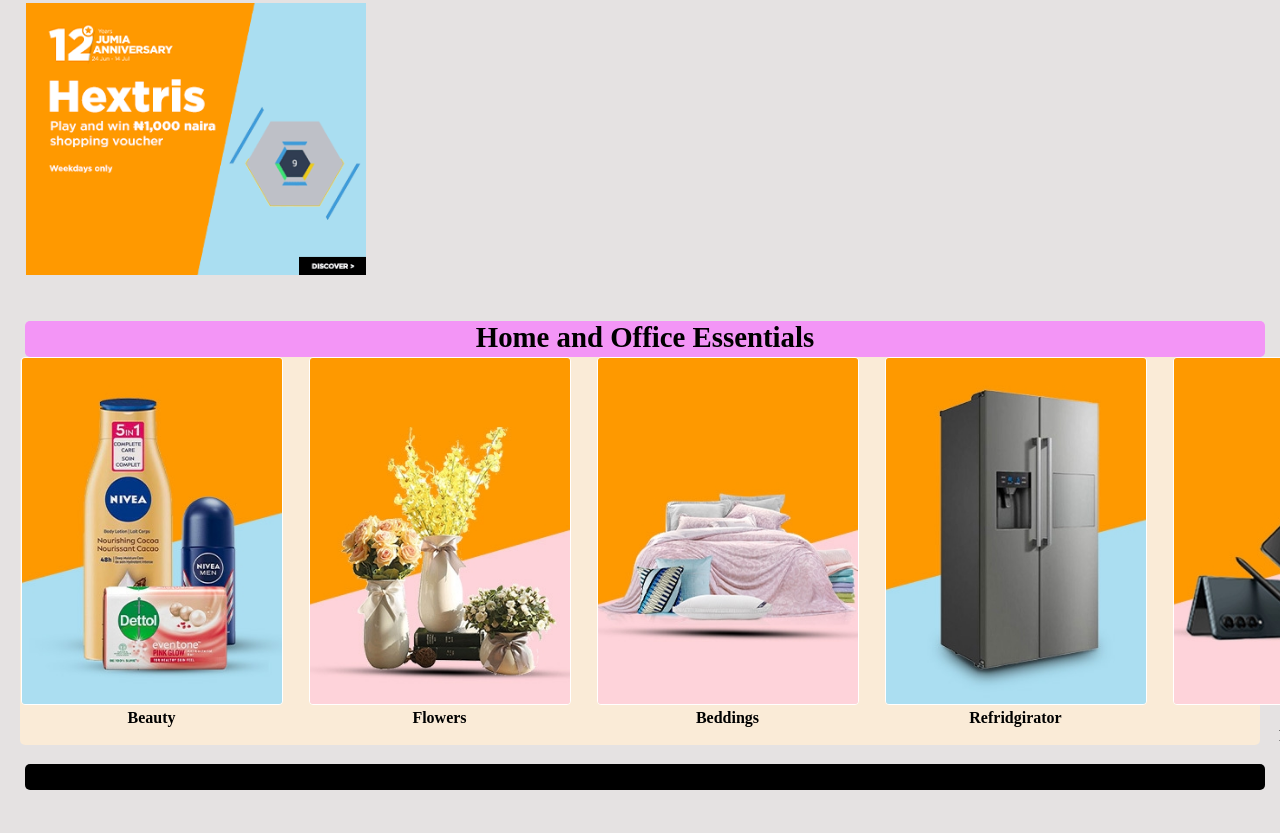
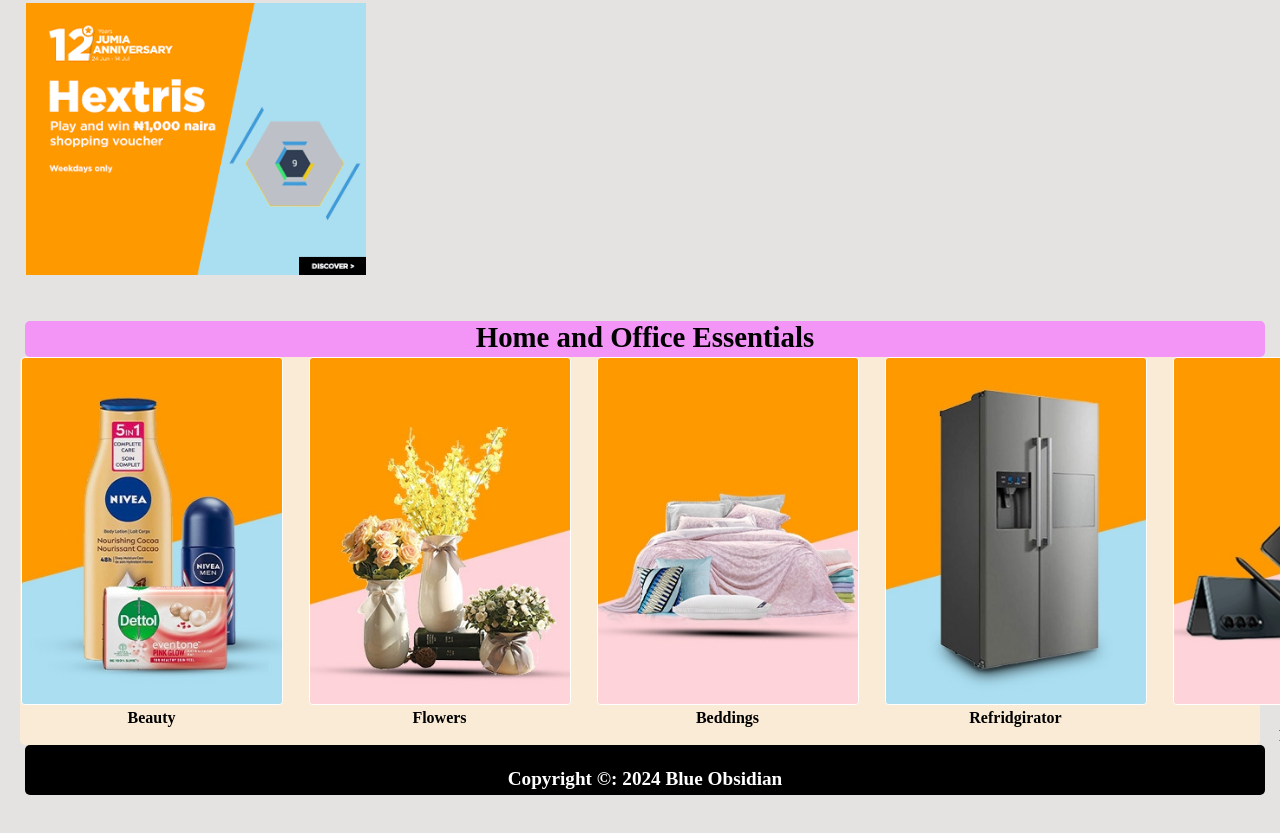
Before and after one commit to Alexander-Ezeh/Online_Shopping, a plain HTML site: page index.html in a window 1280 px wide. Shown: the part 1208-2041 px from the top of the page. Drawn offline with Linux system fonts and the light colour scheme.

Commit message:
Footer Done

```diff
--- a/style.css
+++ b/style.css
@@ -210,7 +210,8 @@ line3{
     background-color: rgb(0, 0, 0);
     width: 100%;
     text-align: center;
-    /* padding-top: 6px; */
+    color: #fff;
+    padding-top: 4px;
     padding-bottom: 6px;
     margin-left: 5px;
     margin-right: 5px;
@@ -218,7 +219,7 @@ line3{
     font-family: 'Times New Roman', Times, serif;
     font-weight: bolder;
     font-display: initial;
-    height: 20px;
+    height: 40px;
     background-size: contain;
     border-radius: 5px;
 }
```
